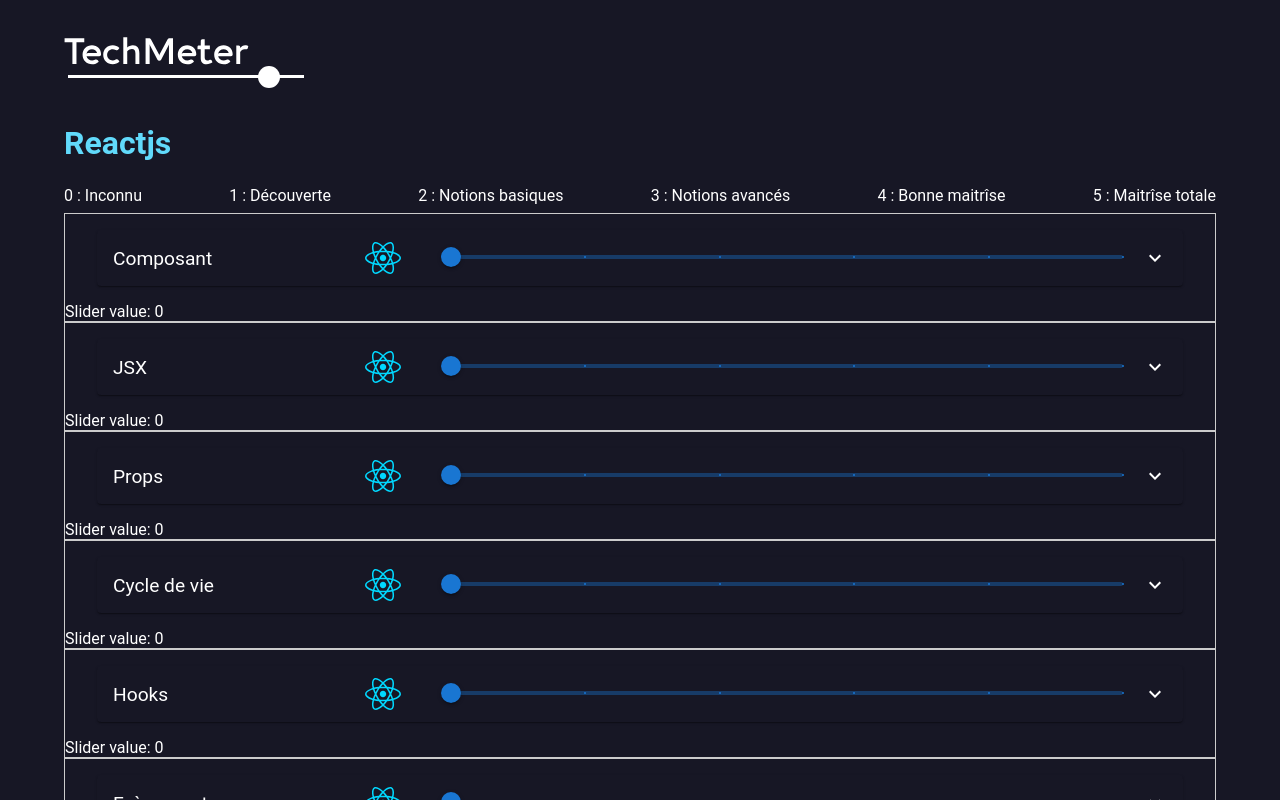
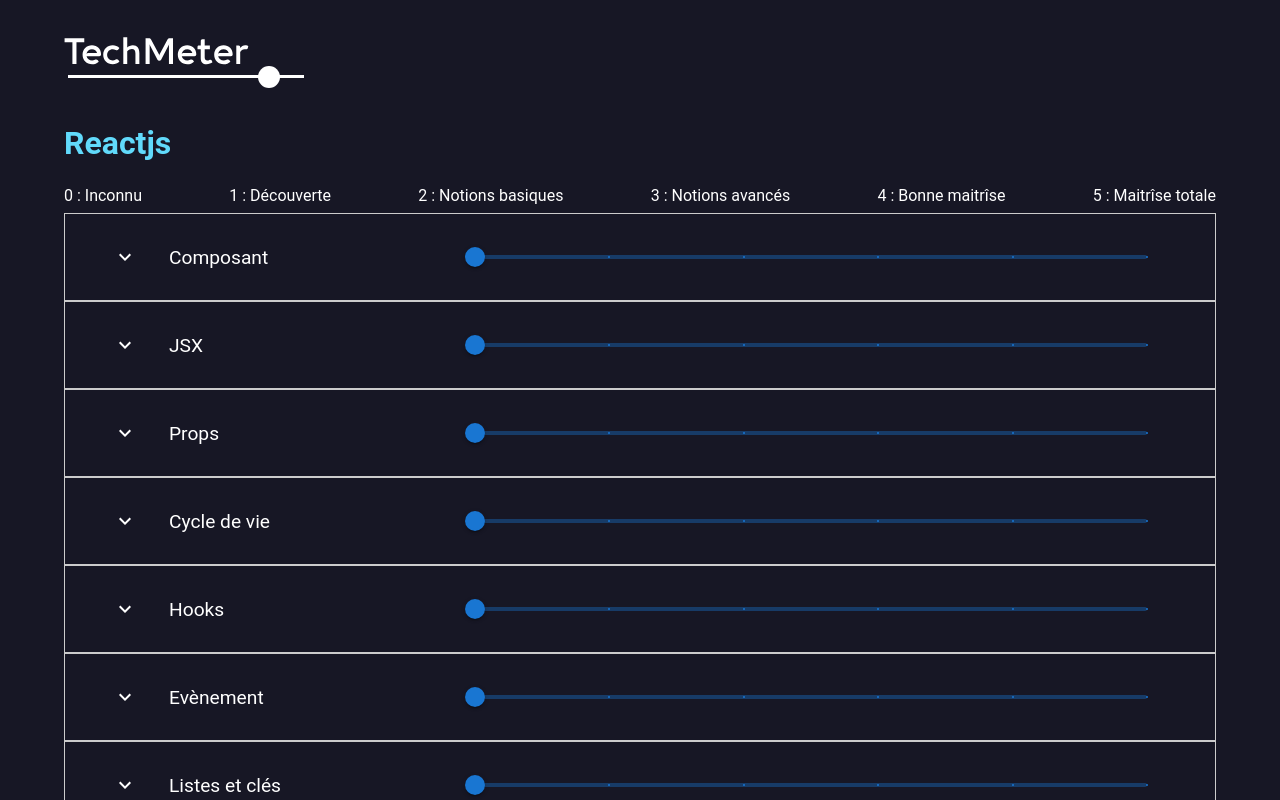
Before and after one commit to MaximeBritto/TechMeter, a React (Vite) app: page / in a window 1280 px wide. Shown: the top 800 px of the page. Built offline with nearby package versions, Linux system fonts and the light colour scheme.

Commit message:
SliderContainer bug fix

```diff
--- a/src/composant/SliderContainer.jsx
+++ b/src/composant/SliderContainer.jsx
@@ -1,18 +1,23 @@
-import React, { useContext } from 'react';
+import React, { useContext } from "react";
 import { Box, Slider, Stack } from "@mui/material";
-import reactLogo from "../assets/react.svg";
 import Accordion from "@mui/material/Accordion";
 import AccordionSummary from "@mui/material/AccordionSummary";
 import AccordionDetails from "@mui/material/AccordionDetails";
 import Typography from "@mui/material/Typography";
 import ExpandMoreIcon from "@mui/icons-material/ExpandMore";
-import SliderContext from './SliderContext';
+import SliderContext from "./SliderContext";
+import { styled } from "@mui/system";
 
+const StyledAccordion = styled(Accordion)({
+  backgroundColor: "transparent",
+  color: "white",
+  width: "100%",
+  boxShadow: "none", // This line removes the box shadow
+});
 
 function SliderContainer({ name, desc }) {
   const [value, setValue] = React.useState(0);
   const { values, setValues } = useContext(SliderContext);
-
 
   function valuetext(value) {
     return `${value}°C`;
@@ -35,18 +40,16 @@ function SliderContainer({ name, desc }) {
             alignItems: "center",
           }}
         >
-          <Accordion
-            style={{
-              backgroundColor: "transparent",
-              color: "white",
-              width: "100%",
-            }}
-          >
+          <StyledAccordion>
             <AccordionSummary
               expandIcon={
-                <ExpandMoreIcon sx={{ color: "white", cursor: "pointer" }} />
+                <ExpandMoreIcon sx={{ color: "white", cursor: "pointer"}} />
               }
-              style={{ cursor: "default", color: "white" }}
+              style={{
+                cursor: "default",
+                color: "white",
+                flexDirection: "row-reverse",
+              }}
             >
               <Box
                 style={{
@@ -58,8 +61,7 @@ function SliderContainer({ name, desc }) {
                   cursor: "pointer",
                 }}
               >
-                <p style={{ fontSize: "1.2rem" }}>{name}</p>
-                <img src={reactLogo} alt="react logo" />
+                <p style={{ fontSize: "1.2rem", marginLeft: "2rem"  }}>{name}</p>
               </Box>
               <Slider
                 style={{ width: "70%", marginRight: "20px" }}
@@ -80,9 +82,8 @@ function SliderContainer({ name, desc }) {
             <AccordionDetails>
               <Typography>{desc}</Typography>
             </AccordionDetails>
-          </Accordion>
+          </StyledAccordion>
         </Box>
-        <div>Slider value: {value}</div>
       </Stack>
     </>
   );
```
